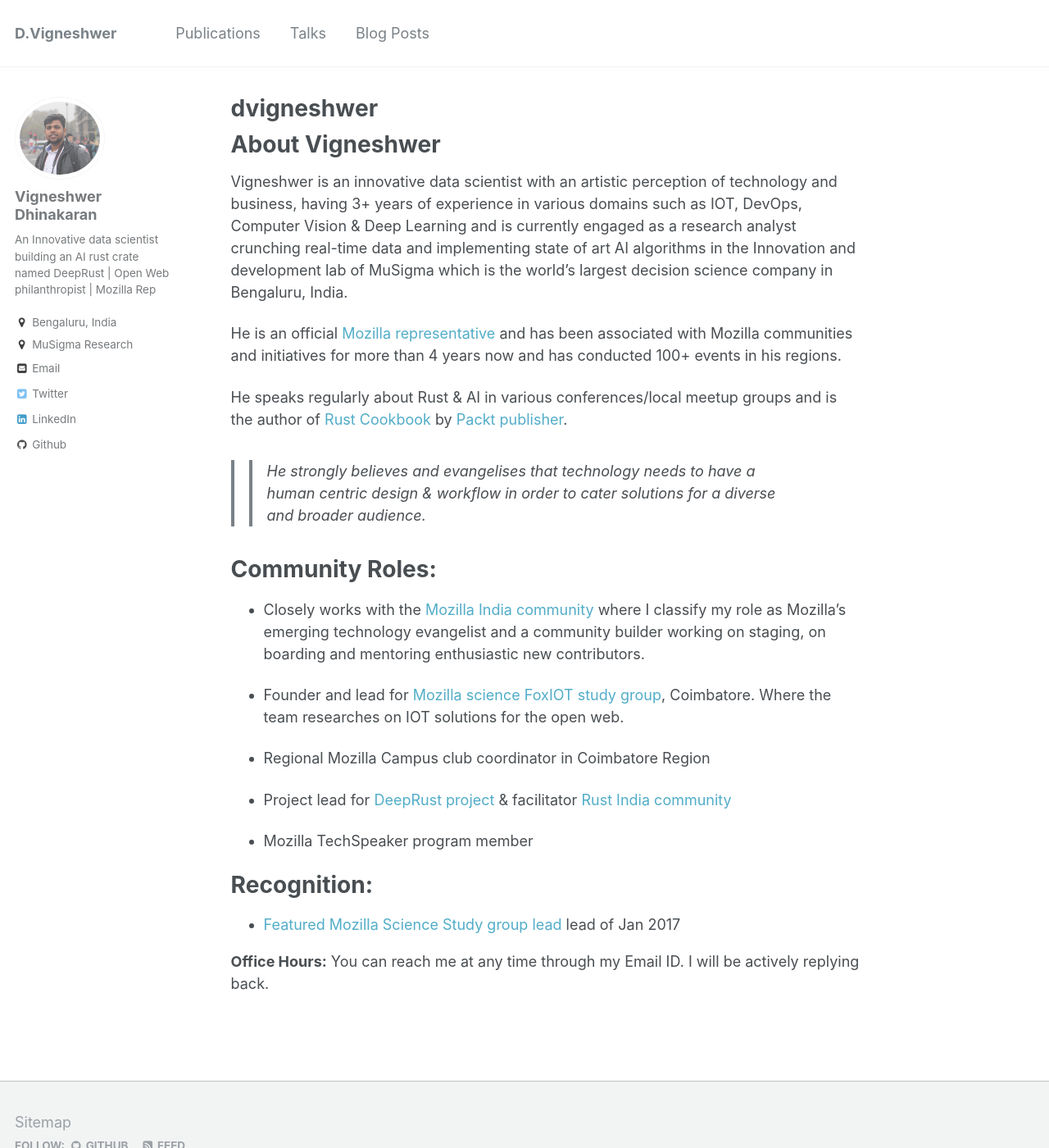
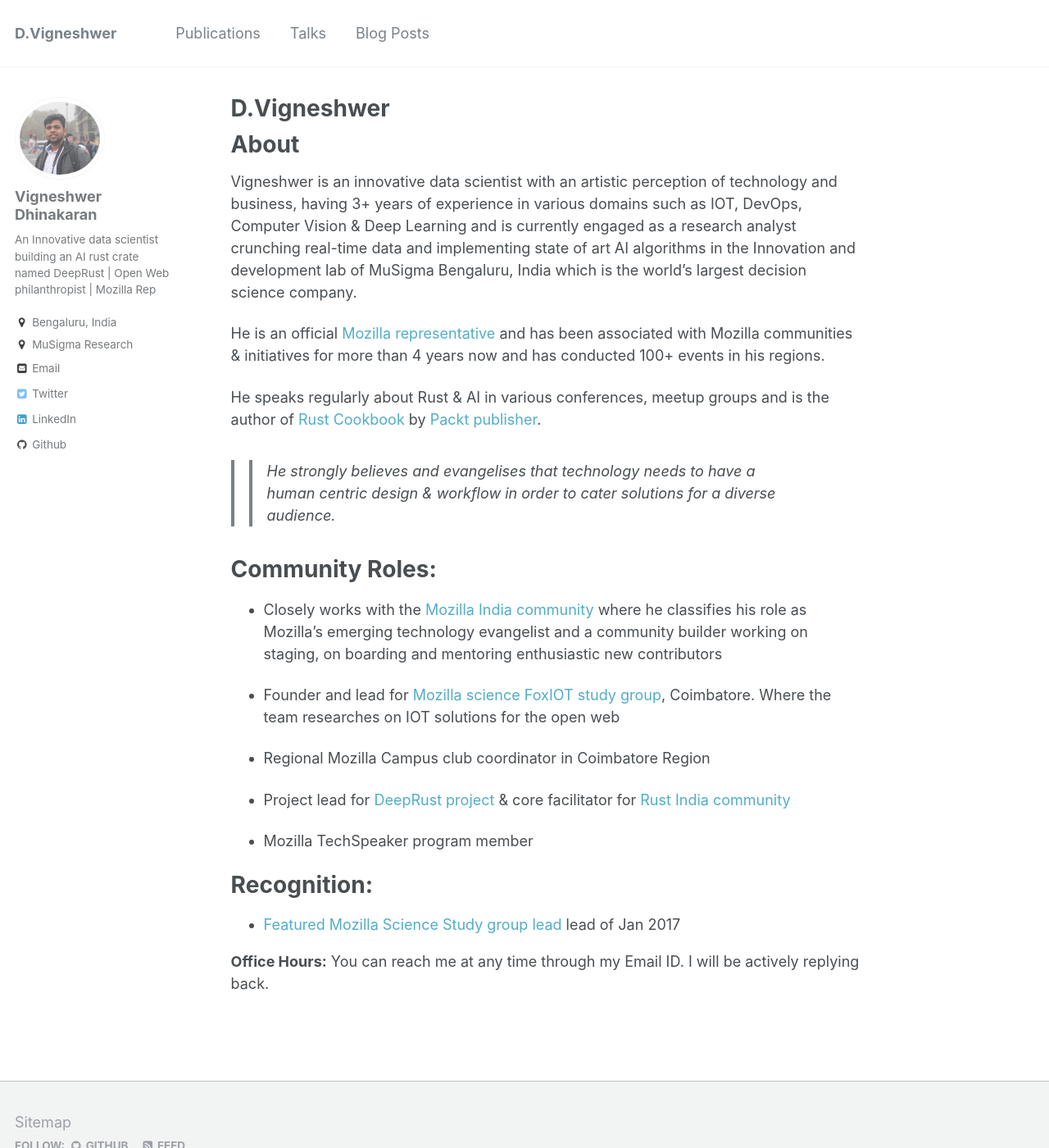
Before and after one commit to DineshMv/dvigneshwer.github.io, a Jekyll site: the page built from _pages/about.md, in a window 1280 px wide and 1400 px high. Shown: the whole window at 82% size. Built offline with Jekyll 4.4.1, drawn with Linux system fonts in a browser that asks for light colours.

```diff
--- a/_config.yml
+++ b/_config.yml
@@ -96,7 +96,7 @@ author:
   keybase          :
   instagram        :
   lastfm           :
-  linkedin         : "https://www.linkedin.com/in/dvigneshwer"
+  linkedin         : "dvigneshwer"
   orcid            :
   pinterest        :
   soundcloud       :
--- a/_pages/about.md
+++ b/_pages/about.md
@@ -1,6 +1,6 @@
 ---
 permalink: /
-title: "dvigneshwer "
+title: "D.Vigneshwer "
 excerpt: "About me"
 author_profile: true
 redirect_from:
@@ -8,28 +8,28 @@ redirect_from:
   - /about.html
 ---
 
-About Vigneshwer
-================
+About
+=====
 
-Vigneshwer is an innovative data scientist with an artistic perception of technology and business, having 3+ years of experience in various domains such as IOT, DevOps, Computer Vision & Deep Learning and is currently engaged as a research analyst crunching real-time data and implementing state of art AI algorithms in the Innovation and development lab of MuSigma which is the world’s largest decision science company in Bengaluru, India.
+Vigneshwer is an innovative data scientist with an artistic perception of technology and business, having 3+ years of experience in various domains such as IOT, DevOps, Computer Vision & Deep Learning and is currently engaged as a research analyst crunching real-time data and implementing state of art AI algorithms in the Innovation and development lab of MuSigma Bengaluru, India which is the world’s largest decision science company.
 
-He is an official [Mozilla representative](https://reps.mozilla.org/u/dvigneshwer) and has been associated with Mozilla communities and initiatives for more than 4 years now and has conducted 100+ events in his regions.
+He is an official [Mozilla representative](https://reps.mozilla.org/u/dvigneshwer) and has been associated with Mozilla communities & initiatives for more than 4 years now and has conducted 100+ events in his regions.
 
-He speaks regularly about Rust & AI in various conferences/local meetup groups and is the author of [Rust Cookbook](https://www.packtpub.com/application-development/rust-cookbook) by [Packt publisher](https://www.packtpub.com/).
+He speaks regularly about Rust & AI in various conferences, meetup groups and is the author of [Rust Cookbook](https://www.packtpub.com/application-development/rust-cookbook) by [Packt publisher](https://www.packtpub.com/).
 
->> He strongly believes and evangelises that technology needs to have a human centric design & workflow in order to cater solutions for a diverse and broader audience.
+>> He strongly believes and evangelises that technology needs to have a human centric design & workflow in order to cater solutions for a diverse audience.
 
 
 Community Roles:
 ================
 
-* Closely works with the [Mozilla India community](https://mozillatn.github.io) where I classify my role as Mozilla's emerging technology evangelist and a community builder working on staging, on boarding and mentoring enthusiastic new contributors.
+* Closely works with the [Mozilla India community](https://mozillatn.github.io) where he classifies his role as Mozilla's emerging technology evangelist and a community builder working on staging, on boarding and mentoring enthusiastic new contributors
 
-* Founder and lead for [Mozilla science FoxIOT study group](https://foxiot.github.io/studyGroup/), Coimbatore. Where the team researches on IOT solutions for the open web.
+* Founder and lead for [Mozilla science FoxIOT study group](https://foxiot.github.io/studyGroup/), Coimbatore. Where the team researches on IOT solutions for the open web
 
 * Regional Mozilla Campus club coordinator in Coimbatore Region
 
-* Project lead for [DeepRust project](https://github.com/dvigneshwer/deeprust) & facilitator [Rust India community](https://github.com/mozillatn/rust)
+* Project lead for [DeepRust project](https://github.com/dvigneshwer/deeprust) & core facilitator for [Rust India community](https://github.com/mozillatn/rust)
 
 * Mozilla TechSpeaker program member
 
```
Also changed, not shown: _publications/2017-03-01-book-Rust-CookBook.md (+1 -1 lines).
